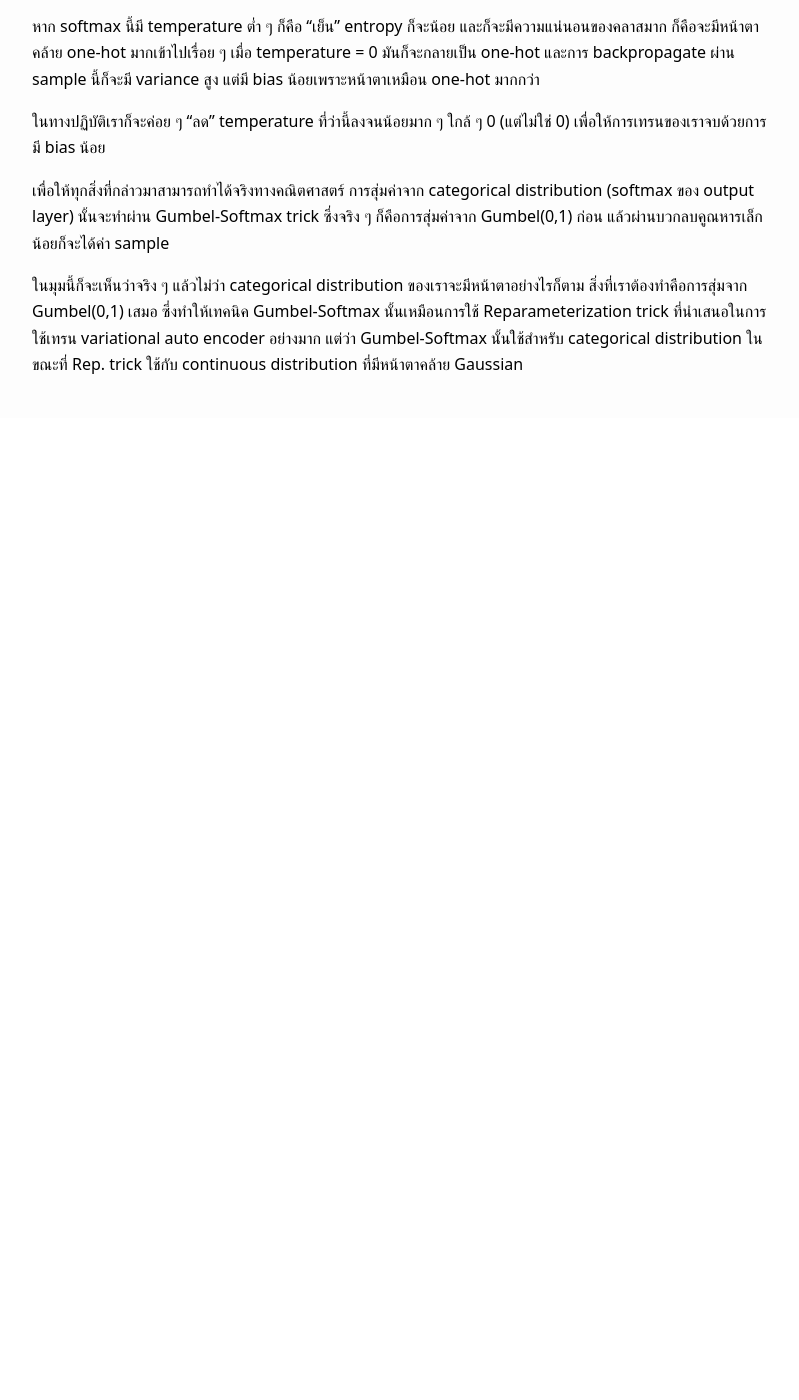
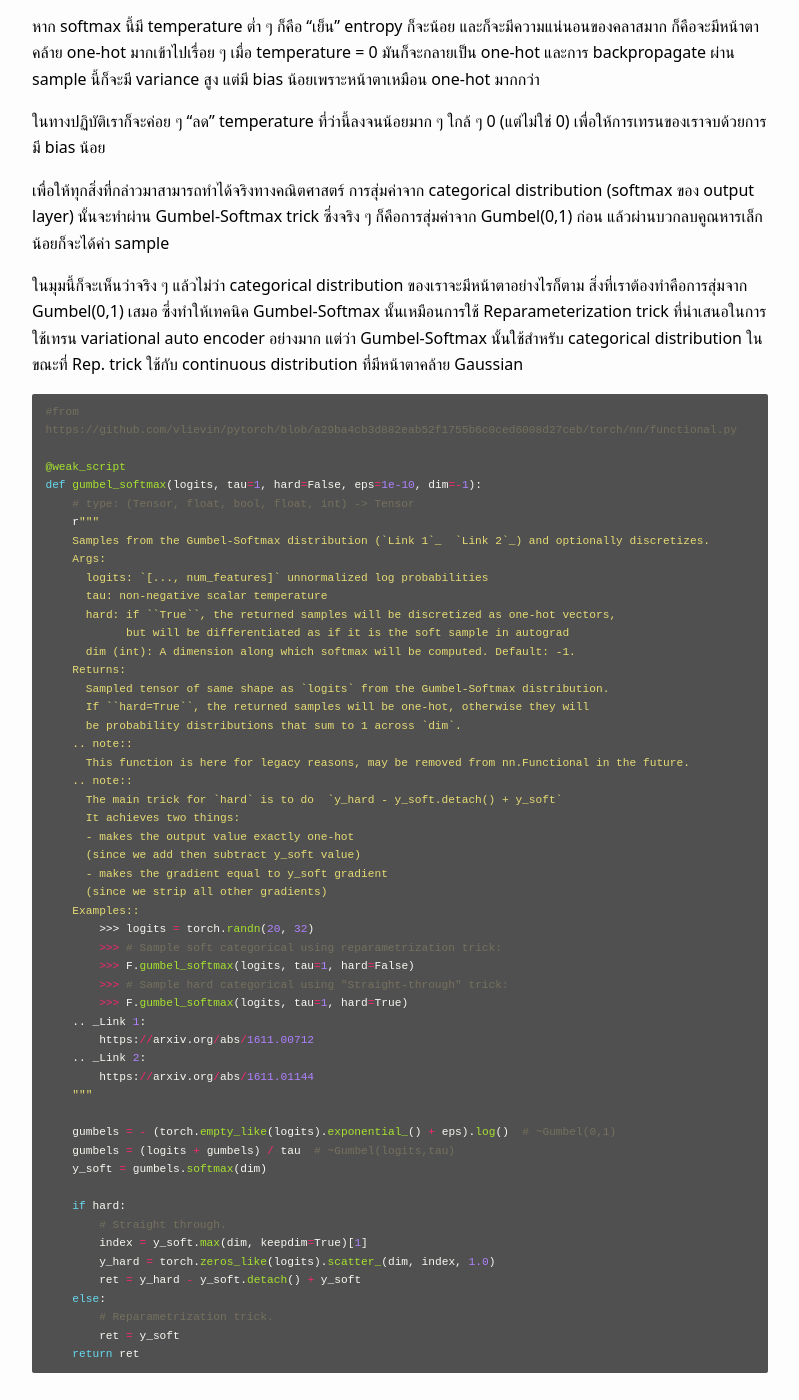
Before and after one commit to peerachetporkaew/simpleblog, a Jekyll site: the page built from _posts/2019-08-01-Research-Found-Aug.md, in a window 1280 px wide and 1400 px high, scrolled down 2880 px. Shown: the whole window, without its empty margins (240-1039 px from the left). Built offline with Jekyll 4.4.1, drawn with Linux system fonts in a browser that asks for light colours; comment, search, counter and statistics services are not loaded; before the commit the page ends 3298 px from its top, so only the background shows below that.

Commit message:
code gumbel

````diff
--- a/_posts/2019-08-01-Research-Found-Aug.md
+++ b/_posts/2019-08-01-Research-Found-Aug.md
@@ -58,3 +58,58 @@ Categorical Reparameterization with Gumbel-Softmax (2016)
 เพื่อให้ทุกสิ่งที่กล่าวมาสามารถทำได้จริงทางคณิตศาสตร์ การสุ่มค่าจาก categorical distribution (softmax ของ output layer) นั้นจะทำผ่าน Gumbel-Softmax trick ซึ่งจริง ๆ ก็คือการสุ่มค่าจาก Gumbel(0,1) ก่อน แล้วผ่านบวกลบคูณหารเล็กน้อยก็จะได้ค่า sample
 
 ในมุมนี้ก็จะเห็นว่าจริง ๆ แล้วไม่ว่า categorical distribution ของเราจะมีหน้าตาอย่างไรก็ตาม สิ่งที่เราต้องทำคือการสุ่มจาก Gumbel(0,1) เสมอ ซึ่งทำให้เทคนิค Gumbel-Softmax นั้นเหมือนการใช้ Reparameterization trick ที่นำเสนอในการใช้เทรน variational auto encoder อย่างมาก แต่ว่า Gumbel-Softmax นั้นใช้สำหรับ categorical distribution ในขณะที่ Rep. trick ใช้กับ continuous distribution ที่มีหน้าตาคล้าย Gaussian
+
+
+```python
+#from https://github.com/vlievin/pytorch/blob/a29ba4cb3d882eab52f1755b6c0ced6008d27ceb/torch/nn/functional.py
+
+@weak_script
+def gumbel_softmax(logits, tau=1, hard=False, eps=1e-10, dim=-1):
+    # type: (Tensor, float, bool, float, int) -> Tensor
+    r"""
+    Samples from the Gumbel-Softmax distribution (`Link 1`_  `Link 2`_) and optionally discretizes.
+    Args:
+      logits: `[..., num_features]` unnormalized log probabilities
+      tau: non-negative scalar temperature
+      hard: if ``True``, the returned samples will be discretized as one-hot vectors,
+            but will be differentiated as if it is the soft sample in autograd
+      dim (int): A dimension along which softmax will be computed. Default: -1.
+    Returns:
+      Sampled tensor of same shape as `logits` from the Gumbel-Softmax distribution.
+      If ``hard=True``, the returned samples will be one-hot, otherwise they will
+      be probability distributions that sum to 1 across `dim`.
+    .. note::
+      This function is here for legacy reasons, may be removed from nn.Functional in the future.
+    .. note::
+      The main trick for `hard` is to do  `y_hard - y_soft.detach() + y_soft`
+      It achieves two things:
+      - makes the output value exactly one-hot
+      (since we add then subtract y_soft value)
+      - makes the gradient equal to y_soft gradient
+      (since we strip all other gradients)
+    Examples::
+        >>> logits = torch.randn(20, 32)
+        >>> # Sample soft categorical using reparametrization trick:
+        >>> F.gumbel_softmax(logits, tau=1, hard=False)
+        >>> # Sample hard categorical using "Straight-through" trick:
+        >>> F.gumbel_softmax(logits, tau=1, hard=True)
+    .. _Link 1:
+        https://arxiv.org/abs/1611.00712
+    .. _Link 2:
+        https://arxiv.org/abs/1611.01144
+    """
+
+    gumbels = - (torch.empty_like(logits).exponential_() + eps).log()  # ~Gumbel(0,1)
+    gumbels = (logits + gumbels) / tau  # ~Gumbel(logits,tau)
+    y_soft = gumbels.softmax(dim)
+
+    if hard:
+        # Straight through.
+        index = y_soft.max(dim, keepdim=True)[1]
+        y_hard = torch.zeros_like(logits).scatter_(dim, index, 1.0)
+        ret = y_hard - y_soft.detach() + y_soft
+    else:
+        # Reparametrization trick.
+        ret = y_soft
+    return ret
+```
````
